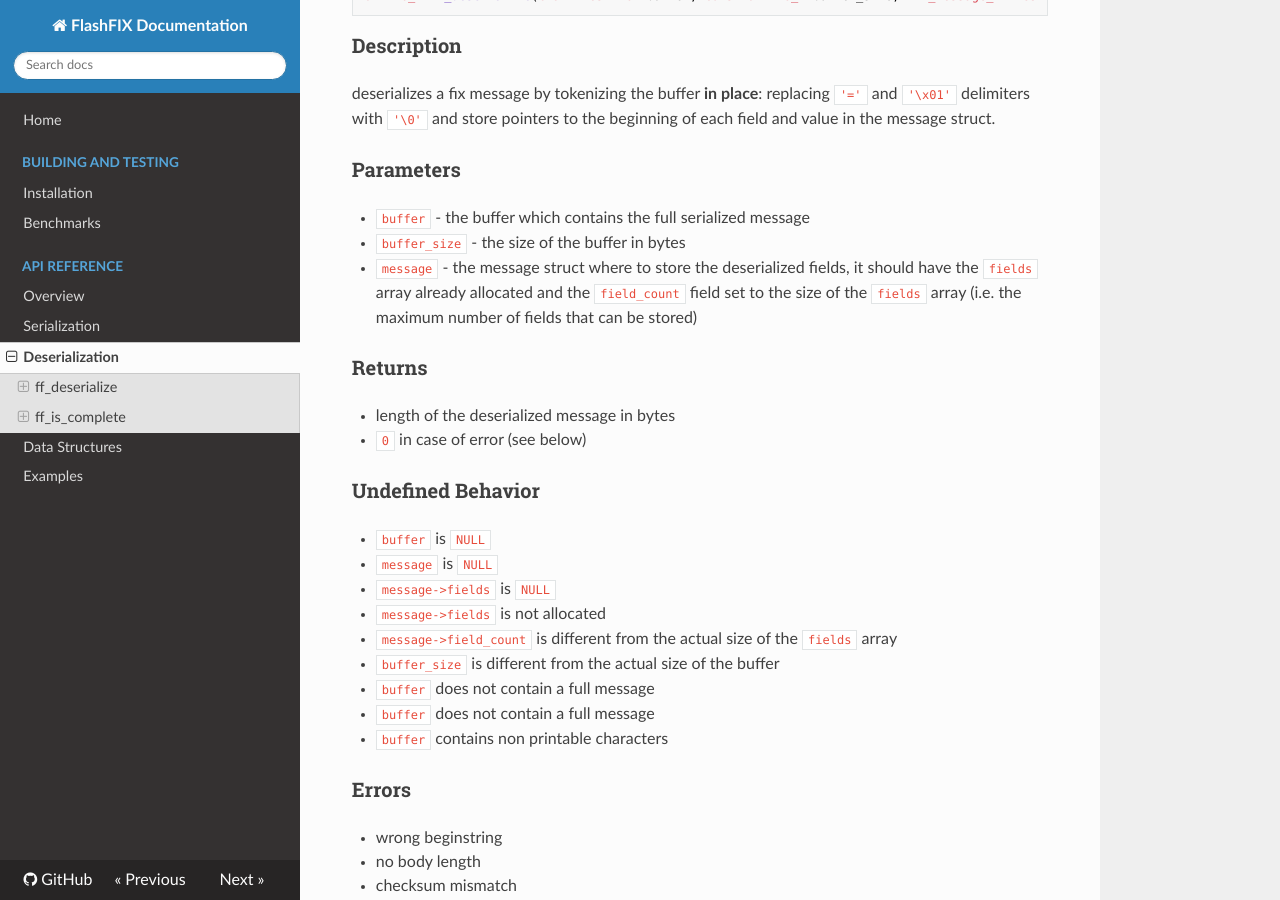
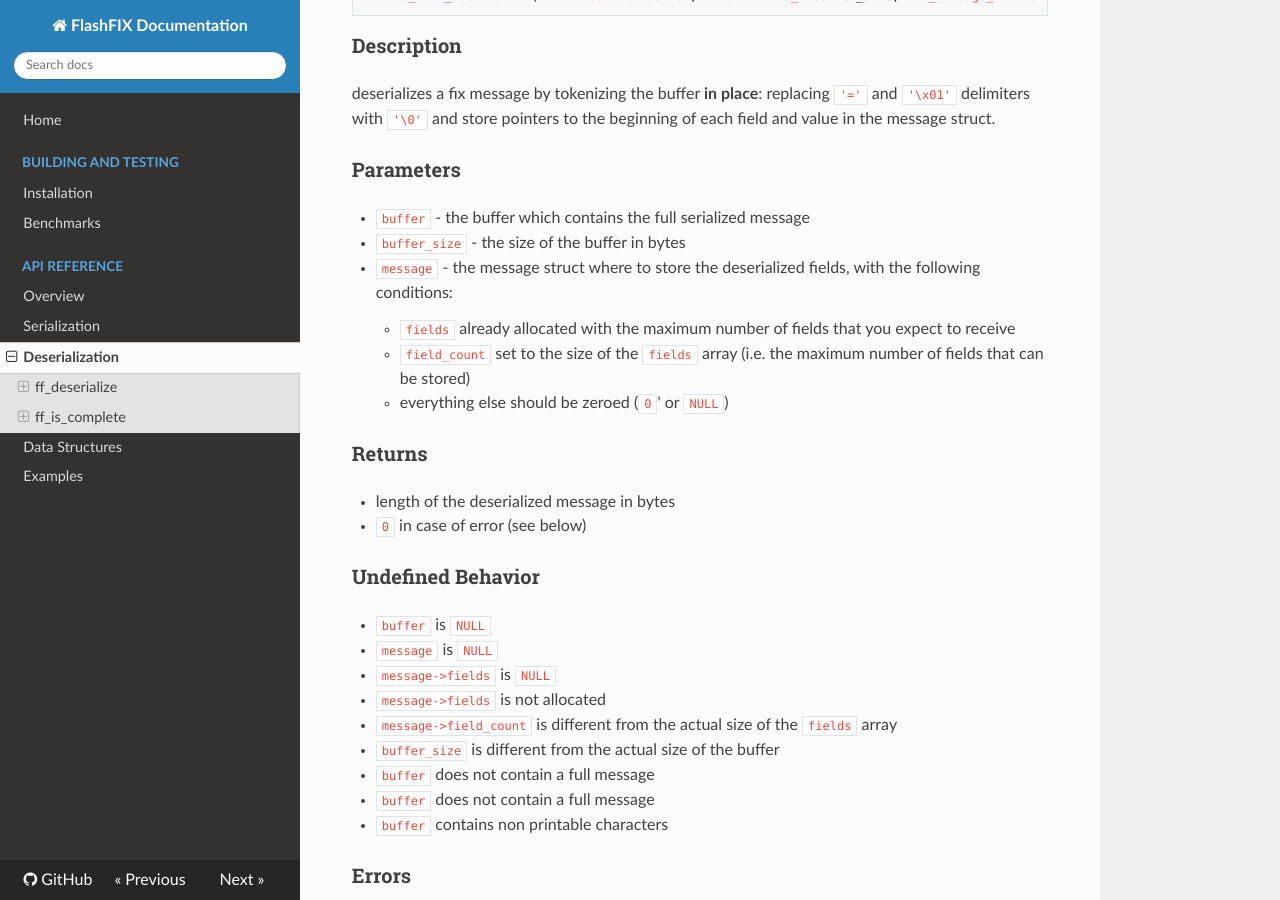
Before and after one commit to Raimo33/FlashFIX, an MkDocs documentation site: the page built from docs/api-reference/deserialization.md, in a window 1280 px wide and 900 px high, scrolled down 441 px. Built offline with MkDocs 1.6.1, drawn with Linux system fonts in a browser that asks for light colours; nearby versions of some CDN libraries.

Commit message:
Remove bzero

```diff
--- a/docs/api-reference/deserialization.md
+++ b/docs/api-reference/deserialization.md
@@ -20,7 +20,10 @@ deserializes a fix message by tokenizing the buffer **in place**: replacing `'='
 ### Parameters
   - `buffer` - the buffer which contains the full serialized message
   - `buffer_size` - the size of the buffer in bytes
-  - `message` - the message struct where to store the deserialized fields, it should have the `fields` array already allocated and the `field_count` field set to the size of the `fields` array (i.e. the maximum number of fields that can be stored)
+  - `message` - the message struct where to store the deserialized fields, with the following conditions:
+    - `fields` already allocated with the maximum number of fields that you expect to receive
+    - `field_count` set to the size of the `fields` array (i.e. the maximum number of fields that can be stored)
+    - everything else should be zeroed (`0`' or `NULL`)
 
 ### Returns
   - length of the deserialized message in bytes
```
Also changed, not shown: 2 other files.
